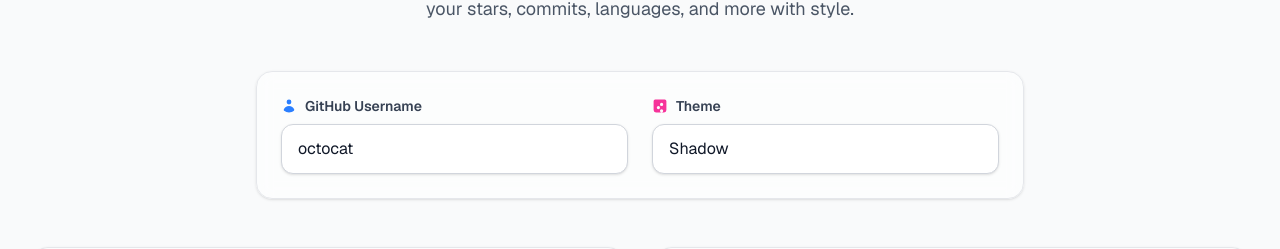
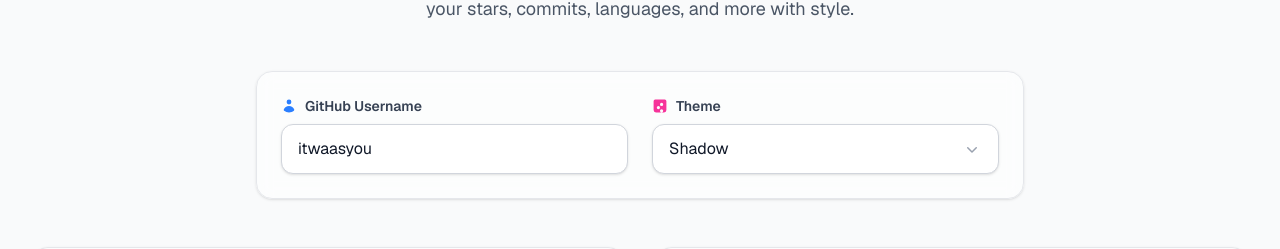
Before and after one commit to i-kundankumar/readme-stats-github, a Next.js app: page / in a window 1280 px wide. Shown: the part 157-406 px from the top of the page. Built offline with nearby package versions, Linux system fonts and the light colour scheme.

Commit message:
refactor: redesigned the theme selector from a standard dropdown to a more modern, custom dropdown component.

```diff
--- a/app/page.tsx
+++ b/app/page.tsx
@@ -1,6 +1,6 @@
 "use client";
 
-import { useState, useEffect } from "react";
+import { useState, useEffect, useRef } from "react";
 
 function StatsCard({
   title,
@@ -22,7 +22,7 @@
   children?: React.ReactNode;
 }) {
   return (
-    <div className="group relative flex flex-col bg-white dark:bg-[#0d1117] rounded-2xl border border-gray-200 dark:border-gray-800 shadow-sm transition-all duration-300 hover:shadow-xl hover:-translate-y-1 h-full">
+    <div className="group relative flex flex-col bg-white dark:bg-[#0d1117] rounded-2xl border border-gray-200 dark:border-gray-800 shadow-sm transition-all duration-300 hover:shadow-xl h-full">
       {/* Header */}
       <div className="px-5 py-4 border-b border-gray-100 dark:border-gray-800 flex items-center justify-between bg-gray-50/50 dark:bg-gray-900/50 rounded-t-2xl">
         <h3 className="font-semibold text-gray-700 dark:text-gray-200 text-sm tracking-wide uppercase">
@@ -98,10 +98,10 @@
 }
 
 export default function Home() {
-  const [username, setUsername] = useState("octocat");
-  const [debouncedUsername, setDebouncedUsername] = useState("octocat");
-  const [repo, setRepo] = useState("Hello-World");
-  const [debouncedRepo, setDebouncedRepo] = useState("Hello-World");
+  const [username, setUsername] = useState("itwaasyou");
+  const [debouncedUsername, setDebouncedUsername] = useState("itwaasyou");
+  const [repo, setRepo] = useState("readme-stats-github");
+  const [debouncedRepo, setDebouncedRepo] = useState("readme-stats-github");
   const [typingText, setTypingText] = useState("The best coding assistant.");
   const [debouncedTypingText, setDebouncedTypingText] = useState("The best coding assistant.");
   const [theme, setTheme] = useState("shadow");
@@ -116,6 +116,14 @@
     typing: false,
   });
   const [mounted, setMounted] = useState(false);
+  const [isThemeDropdownOpen, setIsThemeDropdownOpen] = useState(false);
+  const themeDropdownRef = useRef<HTMLDivElement>(null);
+
+  const themes = [
+    { value: "shadow", label: "Shadow" },
+    { value: "dark", label: "Dark" },
+    { value: "light", label: "Light" },
+  ];
 
   // Debounce input to prevent rate-limiting the API
   useEffect(() => {
@@ -168,6 +176,18 @@
     setMounted(true);
   }, []);
 
+  useEffect(() => {
+    function handleClickOutside(event: MouseEvent) {
+      if (themeDropdownRef.current && !themeDropdownRef.current.contains(event.target as Node)) {
+        setIsThemeDropdownOpen(false);
+      }
+    }
+    document.addEventListener("mousedown", handleClickOutside);
+    return () => {
+      document.removeEventListener("mousedown", handleClickOutside);
+    };
+  }, []);
+
   const origin =
     mounted && typeof window !== "undefined"
       ? window.location.origin
@@ -213,7 +233,7 @@
         </div>
 
         {/* Inputs */}
-        <div className="max-w-3xl mx-auto bg-white/50 dark:bg-gray-900/50 backdrop-blur-sm border border-gray-200 dark:border-gray-800 rounded-2xl p-6 shadow-sm">
+        <div className="max-w-3xl mx-auto bg-white/50 dark:bg-gray-900/50 backdrop-blur-sm border border-gray-200 dark:border-gray-800 rounded-2xl p-6 shadow-sm relative z-10">
           <div className="grid md:grid-cols-2 gap-6">
             <div className="space-y-2">
               <label
@@ -231,10 +251,10 @@
                 value={username}
                 onChange={(e) => setUsername(e.target.value)}
                 className="w-full px-4 py-3 rounded-xl border border-gray-300 dark:border-gray-700 bg-white dark:bg-gray-950 focus:ring-2 focus:ring-blue-500/50 focus:border-blue-500 outline-none transition-all shadow-sm"
-                placeholder="e.g. octocat"
+                placeholder="e.g. itwaasyou"
               />
             </div>
-            <div className="space-y-2">
+            <div className="space-y-2 relative" ref={themeDropdownRef}>
               <label
                 htmlFor="theme"
                 className="text-sm font-semibold text-gray-700 dark:text-gray-300 flex items-center gap-2"
@@ -244,16 +264,39 @@
                 </svg>
                 Theme
               </label>
-              <select
-                id="theme"
-                value={theme}
-                onChange={(e) => setTheme(e.target.value)}
-                className="w-full px-4 py-3 rounded-xl border border-gray-300 dark:border-gray-700 bg-white dark:bg-gray-950 focus:ring-2 focus:ring-pink-500/50 focus:border-pink-500 outline-none transition-all shadow-sm appearance-none"
+              <button
+                type="button"
+                onClick={() => setIsThemeDropdownOpen(!isThemeDropdownOpen)}
+                className="w-full px-4 py-3 rounded-xl border border-gray-300 dark:border-gray-700 bg-white dark:bg-gray-950 focus:ring-2 focus:ring-pink-500/50 focus:border-pink-500 outline-none transition-all shadow-sm flex justify-between items-center text-left"
               >
-                <option value="shadow">Shadow</option>
-                <option value="dark">Dark</option>
-                <option value="light">Light</option>
-              </select>
+                <span>{themes.find((t) => t.value === theme)?.label}</span>
+                <svg xmlns="http://www.w3.org/2000/svg" viewBox="0 0 20 20" fill="currentColor" className={`w-5 h-5 text-gray-400 transition-transform duration-200 ${isThemeDropdownOpen ? 'transform rotate-180' : ''}`}>
+                  <path fillRule="evenodd" d="M5.22 8.22a.75.75 0 011.06 0L10 11.94l3.72-3.72a.75.75 0 111.06 1.06l-4.25 4.25a.75.75 0 01-1.06 0L5.22 9.28a.75.75 0 010-1.06z" clipRule="evenodd" />
+                </svg>
+              </button>
+              {isThemeDropdownOpen && (
+                <div className="absolute z-50 top-full mt-2 w-full bg-white dark:bg-gray-900 border border-gray-200 dark:border-gray-800 rounded-xl shadow-lg overflow-hidden">
+                  <ul className="py-1">
+                    {themes.map((themeOption) => (
+                      <li key={themeOption.value}>
+                        <button
+                          type="button"
+                          onClick={() => {
+                            setTheme(themeOption.value);
+                            setIsThemeDropdownOpen(false);
+                          }}
+                          className={`w-full text-left px-4 py-2 text-sm transition-colors ${theme === themeOption.value
+                            ? "bg-pink-50 dark:bg-pink-900/30 text-pink-600 dark:text-pink-400"
+                            : "text-gray-700 dark:text-gray-300 hover:bg-gray-100 dark:hover:bg-gray-800"
+                            }`}
+                        >
+                          {themeOption.label}
+                        </button>
+                      </li>
+                    ))}
+                  </ul>
+                </div>
+              )}
             </div>
           </div>
         </div>
```
